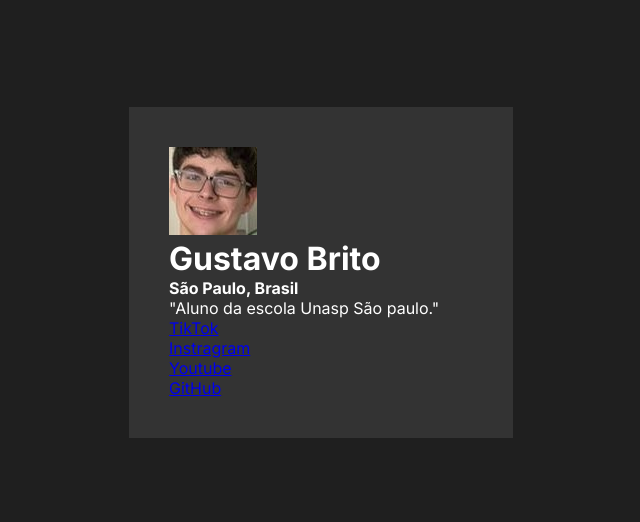
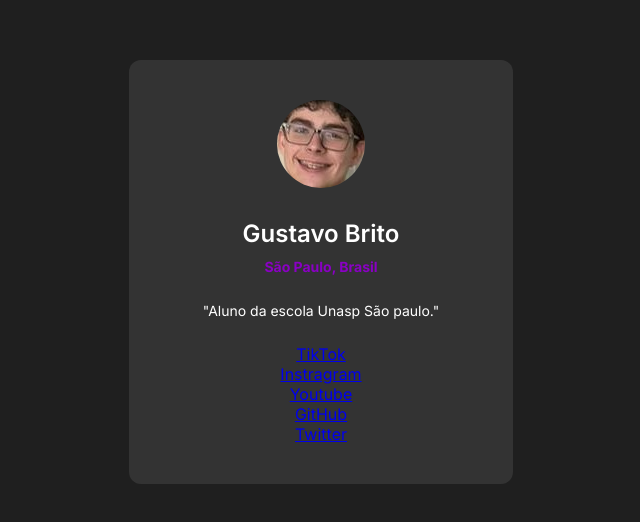
Before and after one commit to GustavoB-778/link-tree, a plain HTML site: page index.html in a window 1280 px wide. Shown: the part 128-650 px from the top of the page, without its empty margins (319-959 px from the left). Drawn offline with Linux system fonts and the light colour scheme.

Commit message:
Metade da estilização do card concluida

```diff
--- a/index.html
+++ b/index.html
@@ -27,6 +27,9 @@
         <li>
             <a href="https://github.com/GustavoB-778" target="_blank">GitHub</a>
         </li>
+        <li>
+            <a href="https://x.com/Gustavo46227014">Twitter</a>
+        </li>
     </ul>
 </div>
 </html>
--- a/style.css
+++ b/style.css
@@ -8,7 +8,7 @@
 :root {
     --dark-grey: #1F1F1F;
     --grey: #333333;
-    --neon-color: #8A00C4;
+    --neon-purple: #8A00C4;
     --white: #FFF;
 }
 body {
@@ -23,6 +23,28 @@ div {
     color: var(--white);
     width: 384px;
     padding: 40px;
+    border-radius: 12px;
+    text-align: center;
+}
+img {
+    border-radius: 50%;
+    margin-bottom: 24px;
+}
+h1 {
+    font-size: 24px;
+    font-weight: 600;
+    line-height: 150%;
+    margin-bottom: 4px;
+}
+strong {
+    font-size: 14px;
+    line-height: 150%;
+    color: var(--neon-purple);
+}
+p {
+    margin-block: 24px;
+    font-size: 14px;
+    line-height: 140%;
 }
 ul, li {
     list-style: none;
```
